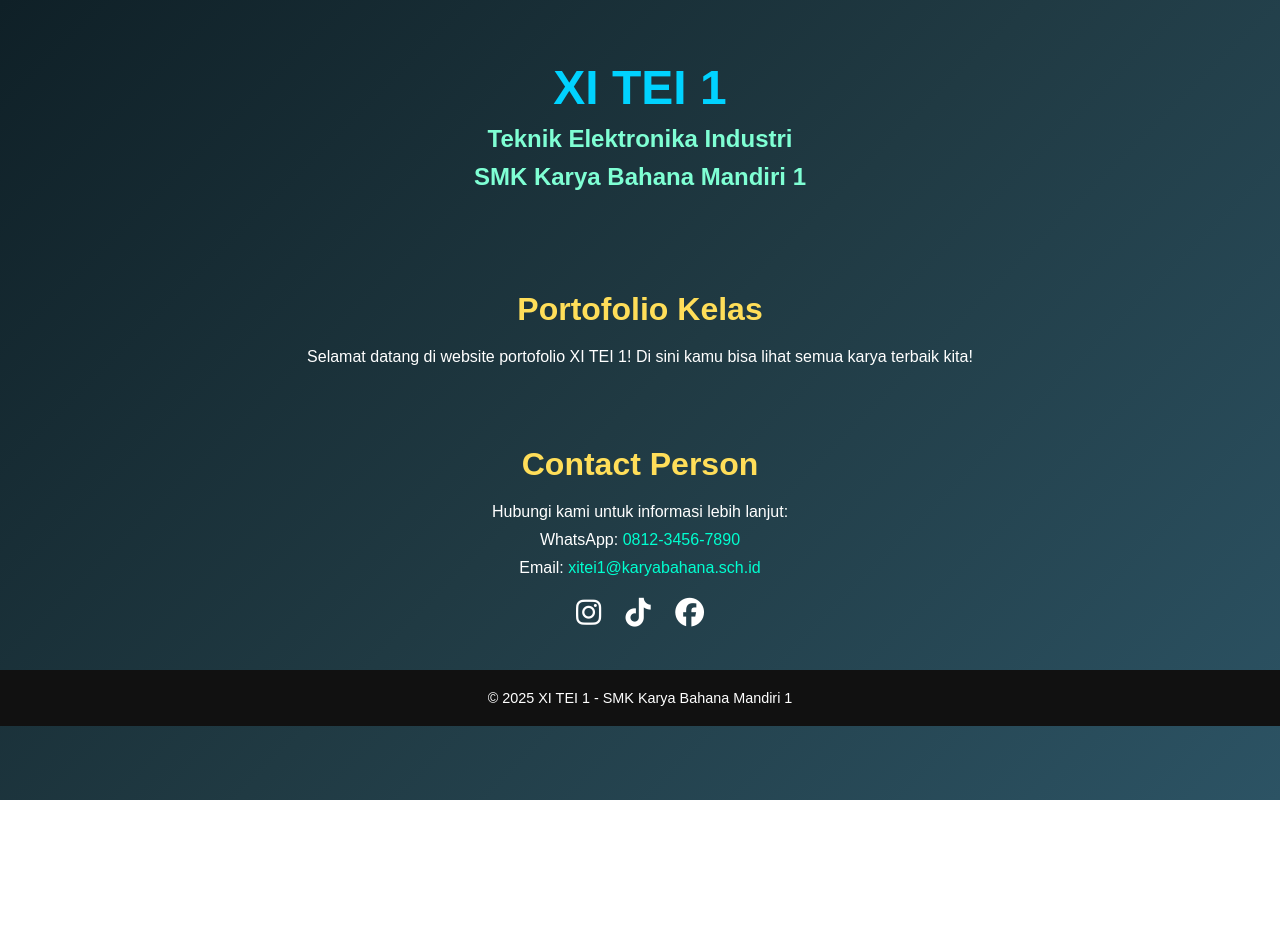
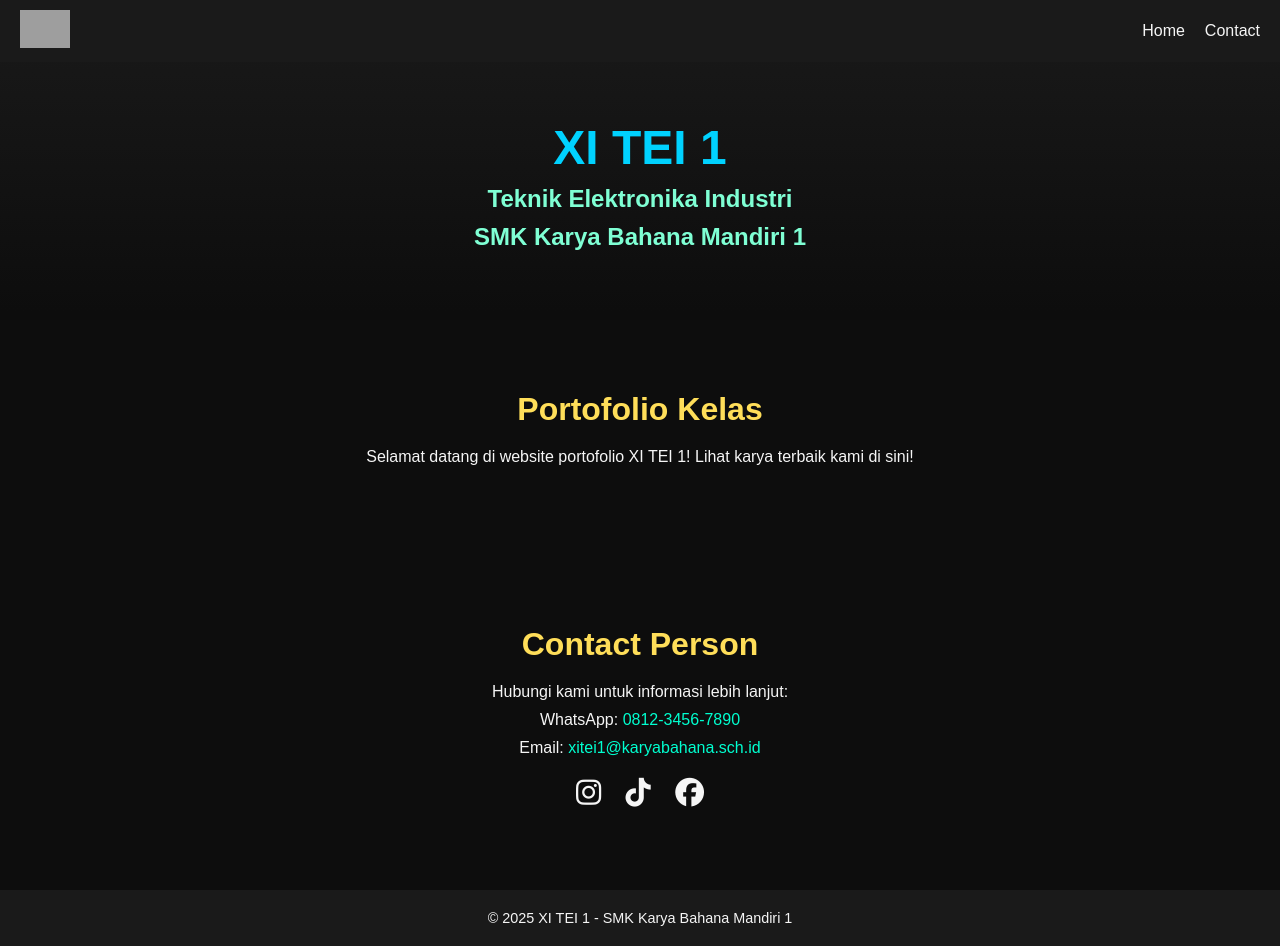
Before and after one commit to DavinnAF/testing, a plain HTML site: page index.html in a window 1280 px wide. Before the commit the page ends 800 px from the top, so only its background shows below. Drawn offline with Linux system fonts and the light colour scheme; grey boxes are pictures that could not be loaded.

Commit message:
Update index.html

```diff
--- a/index.html
+++ b/index.html
@@ -12,13 +12,11 @@
       box-sizing: border-box;
     }
 
-    /* Body */
     body {
       font-family: 'Poppins', sans-serif;
-      background: linear-gradient(135deg, #0f2027, #203a43, #2c5364);
-      color: white;
-      min-height: 100vh;
-      overflow-x: hidden;
+      background-color: #0d0d0d;
+      color: #f5f5f5;
+      scroll-behavior: smooth;
     }
 
     /* Loading Screen */
@@ -26,7 +24,7 @@
       position: fixed;
       width: 100%;
       height: 100%;
-      background: #111;
+      background: #000;
       display: flex;
       flex-direction: column;
       align-items: center;
@@ -49,8 +47,8 @@
     .spinner {
       width: 50px;
       height: 50px;
-      border: 5px solid #eee;
-      border-top: 5px solid #3498db;
+      border: 5px solid #444;
+      border-top: 5px solid #00ffd0;
       border-radius: 50%;
       animation: spin 1s linear infinite;
     }
@@ -64,10 +62,52 @@
       display: none;
     }
 
+    /* Navbar */
+    nav {
+      width: 100%;
+      background: #1a1a1a;
+      display: flex;
+      align-items: center;
+      justify-content: space-between;
+      padding: 10px 20px;
+      position: fixed;
+      top: 0;
+      z-index: 1000;
+    }
+
+    nav .logo img {
+      width: 50px;
+      height: auto;
+    }
+
+    nav .nav-links {
+      display: flex;
+      gap: 20px;
+    }
+
+    nav .nav-links a {
+      color: #f5f5f5;
+      text-decoration: none;
+      font-size: 1rem;
+      transition: 0.3s;
+    }
+
+    nav .nav-links a:hover {
+      color: #00ffd0;
+    }
+
+    .menu-toggle {
+      display: none;
+      font-size: 1.8rem;
+      color: #f5f5f5;
+      cursor: pointer;
+    }
+
     /* Header */
     header {
       text-align: center;
-      padding: 60px 20px;
+      padding: 120px 20px 60px;
+      background: linear-gradient(180deg, #1a1a1a, #0d0d0d);
     }
 
     header h1 {
@@ -81,13 +121,13 @@
       color: #7fffd4;
     }
 
-    /* Portfolio Section */
-    .portfolio, .contact {
-      padding: 40px 20px;
+    /* Section */
+    section {
+      padding: 80px 20px;
       text-align: center;
     }
 
-    .portfolio h2, .contact h2 {
+    section h2 {
       font-size: 2rem;
       margin-bottom: 20px;
       color: #ffde59;
@@ -113,13 +153,13 @@
       text-decoration: underline;
     }
 
-    /* Icons */
+    /* Social icons */
     .social-icons {
       margin-top: 20px;
     }
 
     .social-icons a {
-      color: #fff;
+      color: #f5f5f5;
       margin: 0 10px;
       font-size: 1.8rem;
       transition: 0.3s;
@@ -133,17 +173,38 @@
     footer {
       text-align: center;
       padding: 20px;
-      background-color: #111;
+      background-color: #1a1a1a;
       font-size: 0.9rem;
+    }
+
+    /* Responsive */
+    @media (max-width: 768px) {
+      nav .nav-links {
+        display: none;
+        flex-direction: column;
+        background: #1a1a1a;
+        position: absolute;
+        top: 70px;
+        right: 20px;
+        width: 150px;
+        border-radius: 10px;
+      }
+      nav .nav-links.active {
+        display: flex;
+      }
+      .menu-toggle {
+        display: block;
+      }
     }
   </style>
 
-  <!-- ICONS (FontAwesome CDN) -->
+  <!-- FontAwesome Icon -->
   <script src="https://kit.fontawesome.com/a076d05399.js" crossorigin="anonymous"></script>
+
 </head>
 <body>
 
-  <!-- Loading Screen -->
+  <!-- Loading -->
   <div id="loading">
     <div class="loader-icon">
       <i class="fas fa-cogs"></i>
@@ -152,9 +213,23 @@
     <p style="margin-top: 15px; color: #aaa;">Memuat Website...</p>
   </div>
 
+  <!-- Navbar -->
+  <nav>
+    <div class="logo">
+      <img src="https://smk.kbm1.sch.id/wp-content/uploads/2022/04/TEI.png" alt="Logo TEI">
+    </div>
+    <div class="nav-links" id="navLinks">
+      <a href="#home">Home</a>
+      <a href="#contact">Contact</a>
+    </div>
+    <div class="menu-toggle" id="menu-toggle">
+      <i class="fas fa-bars"></i>
+    </div>
+  </nav>
+
   <!-- Main Content -->
   <div id="content" class="hidden">
-    <header>
+    <header id="home">
       <h1>XI TEI 1</h1>
       <h2>Teknik Elektronika Industri</h2>
       <h3>SMK Karya Bahana Mandiri 1</h3>
@@ -162,10 +237,10 @@
 
     <section class="portfolio">
       <h2>Portofolio Kelas</h2>
-      <p>Selamat datang di website portofolio XI TEI 1! Di sini kamu bisa lihat semua karya terbaik kita!</p>
+      <p>Selamat datang di website portofolio XI TEI 1! Lihat karya terbaik kami di sini!</p>
     </section>
 
-    <section class="contact">
+    <section class="contact" id="contact">
       <h2>Contact Person</h2>
       <p>Hubungi kami untuk informasi lebih lanjut:</p>
       <ul>
@@ -186,7 +261,7 @@
   </div>
 
   <script>
-    // Loading Screen
+    // Loading
     window.addEventListener("load", function() {
       const loading = document.getElementById("loading");
       const content = document.getElementById("content");
@@ -198,7 +273,15 @@
           loading.style.display = "none";
           content.classList.remove("hidden");
         }, 500);
-      }, 2000); // Tampil loading 2 detik
+      }, 2000);
+    });
+
+    // Menu toggle (Hamburger Menu)
+    const menuToggle = document.getElementById('menu-toggle');
+    const navLinks = document.getElementById('navLinks');
+
+    menuToggle.addEventListener('click', () => {
+      navLinks.classList.toggle('active');
     });
   </script>
 
```
